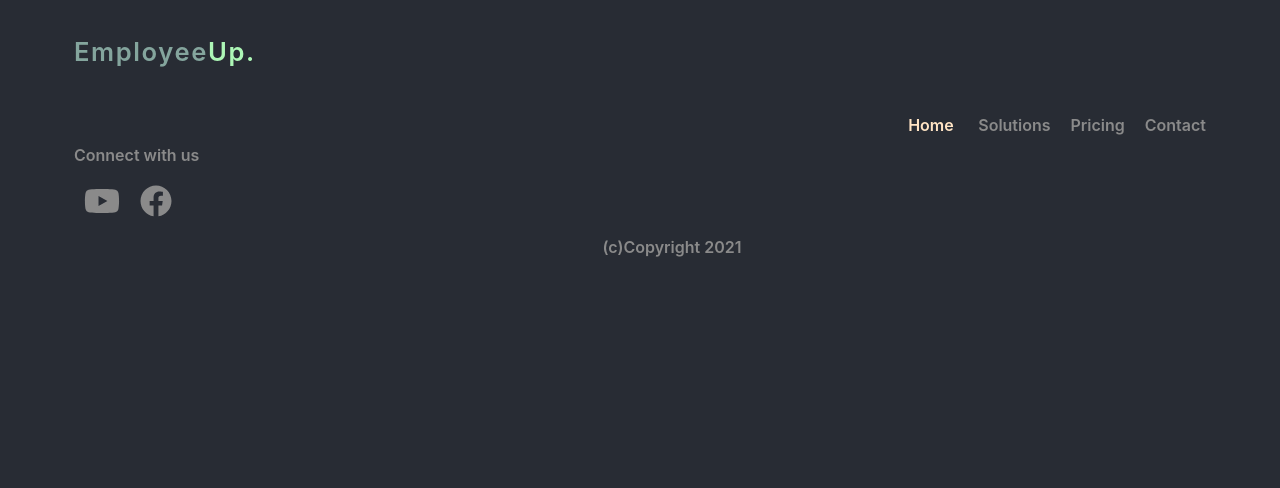
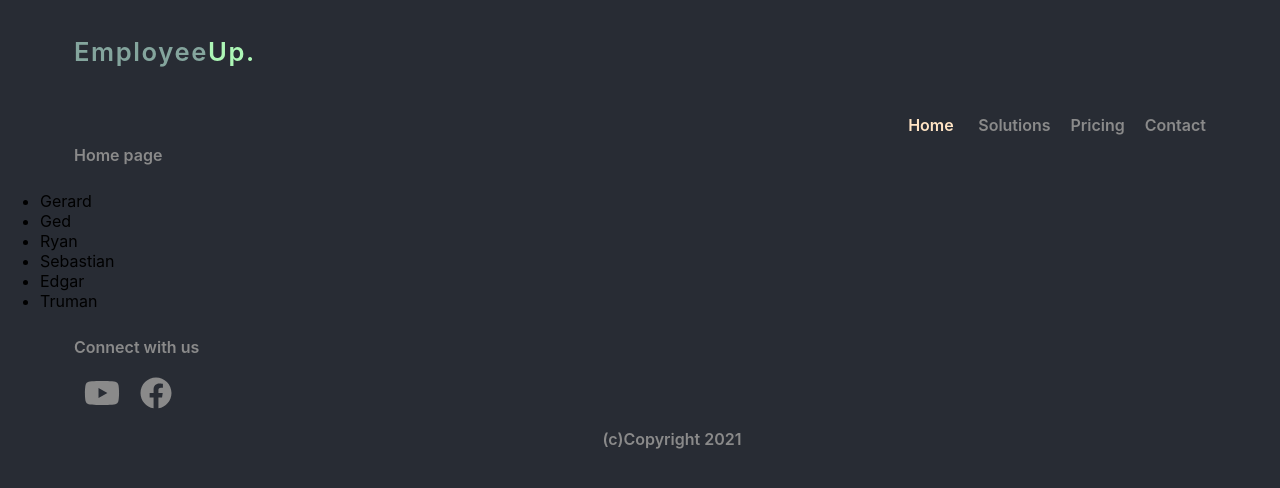
Before and after one commit to dianastanciu-dev/employee-management, a React (Create React App) app: page / in a window 1280 px wide. Shown: the top 488 px of the page. Built offline with nearby package versions, Linux system fonts and the light colour scheme.

Commit message:
employees json created

```diff
--- /dev/null
+++ b/jsconfig.json
@@ -0,0 +1,6 @@
+{
+  "compilerOptions": {
+    "baseUrl": "src"
+  },
+  "include": ["src"]
+}
--- a/public/index.html
+++ b/public/index.html
@@ -9,35 +9,15 @@
       name="description"
       content="Web site created using create-react-app"
     />
-    <link rel="apple-touch-icon" href="%PUBLIC_URL%/logo192.png" />
-    <!--
-      manifest.json provides metadata used when your web app is installed on a
-      user's mobile device or desktop. See https://developers.google.com/web/fundamentals/web-app-manifest/
-    -->
-    <link rel="manifest" href="%PUBLIC_URL%/manifest.json" />
-    <!--
-      Notice the use of %PUBLIC_URL% in the tags above.
-      It will be replaced with the URL of the `public` folder during the build.
-      Only files inside the `public` folder can be referenced from the HTML.
 
-      Unlike "/favicon.ico" or "favicon.ico", "%PUBLIC_URL%/favicon.ico" will
-      work correctly both with client-side routing and a non-root public URL.
-      Learn how to configure a non-root public URL by running `npm run build`.
-    -->
+
     <title>React App</title>
   </head>
   <body>
     <noscript>You need to enable JavaScript to run this app.</noscript>
     <div id="root"></div>
-    <!--
-      This HTML file is a template.
-      If you open it directly in the browser, you will see an empty page.
 
-      You can add webfonts, meta tags, or analytics to this file.
-      The build step will place the bundled scripts into the <body> tag.
 
-      To begin the development, run `npm start` or `yarn start`.
-      To create a production bundle, use `npm run build` or `yarn build`.
-    -->
+
   </body>
 </html>
--- a/src/App.js
+++ b/src/App.js
@@ -1,5 +1,5 @@
 import React from "react";
-import Header from "./components/Header"
+import Header from "components/Header"
 import Footer from "./components/Footer"
 import {
   BrowserRouter as Router,
@@ -14,21 +14,6 @@ import Solutions from './components/Solutions.js'
 import Contact from './components/Contact.js'
 
 
-{/*
-function App() {
-  return (
-    <div className="App">
-      <header className="App-header">
-   <p>App Content</p>
-
-      </header>
-    </div>
-  );
-}
-
-export default App;
-
-*/}
 
 export default function App() {
   return (
@@ -39,11 +24,12 @@ export default function App() {
 
         {/* A <Switch> looks through its children <Route>s and
             renders the first one that matches the current URL. */}
+
         <Routes>
-          <Route path="/" component={<Home />} />
-          <Route path="/solutions" component={<Solutions />} />
-          <Route path="/pricing" component={<Pricing />} />
-          <Route path="/contact" component={<Contact />} />
+          <Route exact path="/" element={<Home />} />
+          <Route path="/solutions" element={<Solutions />} />
+          <Route path="/pricing" element={<Pricing />} />
+          <Route path="/contact" element={<Contact />} />
 
         </Routes>
 
--- /dev/null
+++ b/src/assets/data/employees.json
@@ -0,0 +1,51 @@
+[
+    {
+        "FirstName":"Gerard",
+        "SecondName":"Palmer",
+        "Position":"Executive",
+        "Id":"12232412",
+        "Details":"Excepteur sint <strong>occaecat cupidatat non proident</strong>, sunt in culpa qui officia <em>deserunt mollit</em> anim id est laborum.",
+        "Blocked":true
+    },
+    {
+        "FirstName":"Ged",
+        "SecondName":"Tyler",
+        "Position":"HR",
+        "Id":"34232412",
+        "Details":"Duis animal efficiantur an ius, <strong>sed at ferri erant</strong> timeam.",
+        "Blocked":false
+    },
+    {
+        "FirstName":"Ryan",
+        "SecondName":"Day",
+        "Position":"Backend Developer",
+        "Id":"103433323",
+        "Details":"Duis animal efficiantur an ius, <strong>sed at ferri erant</strong> timeam.",
+        "Blocked":false
+    },
+    {
+        "FirstName":"Sebastian",
+        "SecondName":"Pearson",
+        "Position":"Frontend Developer",
+        "Id":"99233232",
+        "Details":"Excepteur sint <strong>occaecat cupidatat non proident</strong>, sunt in culpa qui officia <em>deserunt mollit</em> anim id est laborum.",
+        "Blocked":false
+    },
+    {
+        "FirstName":"Edgar",
+        "SecondName":"Wheeler",
+        "Position":"Production Manager",
+        "Id":"77373123",
+        "Details":"Excepteur sint <strong>occaecat cupidatat non proident</strong>, sunt in culpa qui officia <em>deserunt mollit</em> anim id est laborum.",
+        "Blocked":false
+    },
+    {
+        "FirstName":"Truman",
+        "SecondName":"Sandoval",
+        "Position":"Tester",
+        "Id":"938420394",
+        "Details":"Duis animal efficiantur an ius, <strong>sed at ferri erant</strong> timeam.",
+        "Blocked":false
+
+    }
+]
--- a/src/components/Footer.css
+++ b/src/components/Footer.css
@@ -1,7 +1,7 @@
 footer{
     display: flex;
     flex-direction: column;
-    justify-content: end;
+    justify-content: flex-end;
 
 }
 
--- a/src/components/Header.js
+++ b/src/components/Header.js
@@ -1,6 +1,7 @@
 import './Header.css';
 import {Navbar} from 'react-bootstrap';
 import {NavLink} from 'react-router-dom';
+
 
 function Header(){
     return(
@@ -17,13 +18,13 @@ function Header(){
 
         <div className="header">
 
-            <NavLink exact to="/"  className="menu-link">Home</NavLink> {/*NavLink pentru active className*/}
+            <NavLink to="/"  className="menu-link">Home</NavLink> {/*NavLink pentru active className*/}
 
-            <NavLink to="/Solutions.js" className="menu-link">Solutions</NavLink>
+            <NavLink to="/solutions" className="menu-link">Solutions</NavLink>
 
-            <NavLink to="/Pricing.js"  className="menu-link">Pricing</NavLink>
+            <NavLink to="/pricing"  className="menu-link">Pricing</NavLink>
 
-            <NavLink to="/Contact.js"  className="menu-link">Contact</NavLink>
+            <NavLink to="/contact"  className="menu-link">Contact</NavLink>
         </div>
 
 
--- a/src/components/Home.js
+++ b/src/components/Home.js
@@ -1,8 +1,26 @@
 
 export default function Home(){
+    let data;
+    let employees = JSON.parse(localStorage.getItem('employees'))//JSON.parse transforma string in array
+    console.log('employees', employees)
+
+    if (!employees) {
+      console.log('setting employees')
+      data = require('assets/data/employees.json')
+      employees = data
+      localStorage.setItem('employees', JSON.stringify(data)) //JSON.stringify transforma JSON(array/obiect) in string
+    }
+
     return(
 <div>
     <p>Home page</p>
+<ul>
+    {employees.map((item, index)=>{
+       return <li key={index}> {item.FirstName}</li>
+
+    }) }
+</ul>
+
 </div>
     )
 }
```
Also changed, not shown: public/manifest.json (deleted).
